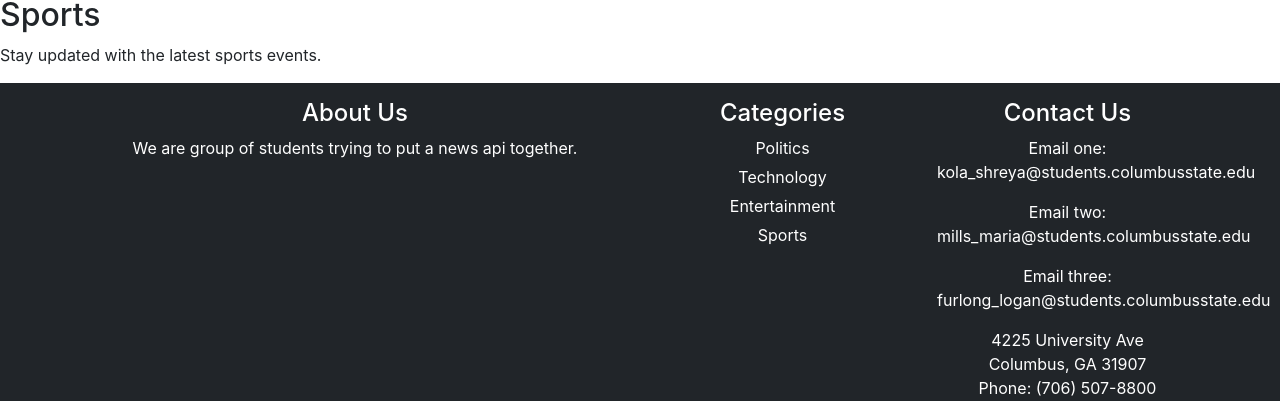
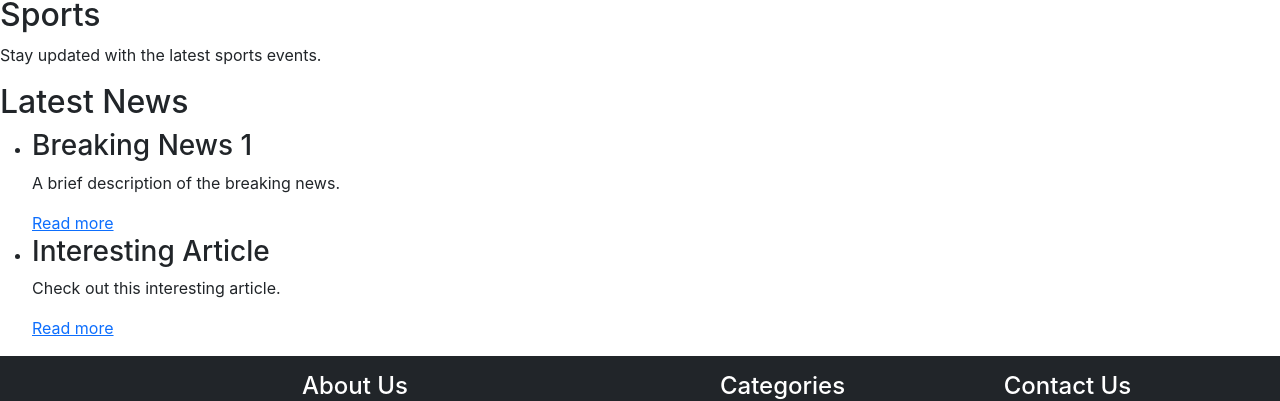
Before and after one commit to CSU-ServerSide-Fall-23/Group_2, a React (Create React App) app in the folder news-website/: page / in a window 1280 px wide. Shown: the part 341-742 px from the top of the page. Built offline with nearby package versions, Linux system fonts and the light colour scheme; no server answers.

Commit message:
Added NewsFeed Component structure

```diff
--- a/news-website/src/App.js
+++ b/news-website/src/App.js
@@ -3,6 +3,7 @@ import Footer from './Footer';
 import NewsCard from './NewsCard';
 import Nav from "./components/Nav";
 import Header from './components/Header';
+import NewsFeed from './components/NewsFeed';
 import FeaturedNews from "./components/FeaturedNews";
 import Category from './components/Category/Category';
 
@@ -19,6 +20,20 @@ function App() {
         },
     ];
 
+    const newsItems = [
+
+        {
+            title: 'Breaking News 1',
+            description: 'A brief description of the breaking news.',
+            link: 'https://example.com/news1',
+        },
+        {
+            title: 'Interesting Article',
+            description: 'Check out this interesting article.',
+            link: 'https://example.com/article',
+        },
+    ];
+
     return (
         <div className="App">
             <Header />
@@ -27,12 +42,16 @@ function App() {
 
             {/* Render categories */}
             {categories.map((category, index) => (
+
                 <Category
                 key={index}
                 categoryName={category.name}
                 categoryDescription={category.description}
                 />
             ))}
+
+            {/* Render news feed */}
+            <NewsFeed newsItems={newsItems} />
 
             <Footer />
             <NewsCard />
--- a/news-website/src/components/Category/Category.js
+++ b/news-website/src/components/Category/Category.js
@@ -1,4 +1,3 @@
-// src/components/Category/Category.js
 import React from 'react';
 
 const Category = ({ categoryName, categoryDescription }) => {
@@ -6,7 +5,6 @@ const Category = ({ categoryName, categoryDescription }) => {
     <div className="category">
       <h2>{categoryName}</h2>
       <p>{categoryDescription}</p>
-      {/* Add more content or features related to the category as needed */}
     </div>
   );
 };
--- /dev/null
+++ b/news-website/src/components/NewsFeed.js
@@ -0,0 +1,22 @@
+import React from 'react';
+
+const NewsFeed = ({ newsItems }) => {
+  return (
+    <div className="news-feed">
+      <h2>Latest News</h2>
+      <ul>
+        {newsItems.map((item, index) => (
+          <li key={index}>
+            <h3>{item.title}</h3>
+            <p>{item.description}</p>
+            <a href={item.link} target="_blank" rel="noopener noreferrer">
+              Read more
+            </a>
+          </li>
+        ))}
+      </ul>
+    </div>
+  );
+};
+
+export default NewsFeed;
```
Lines whose indentation alone changed are shown as unchanged.
